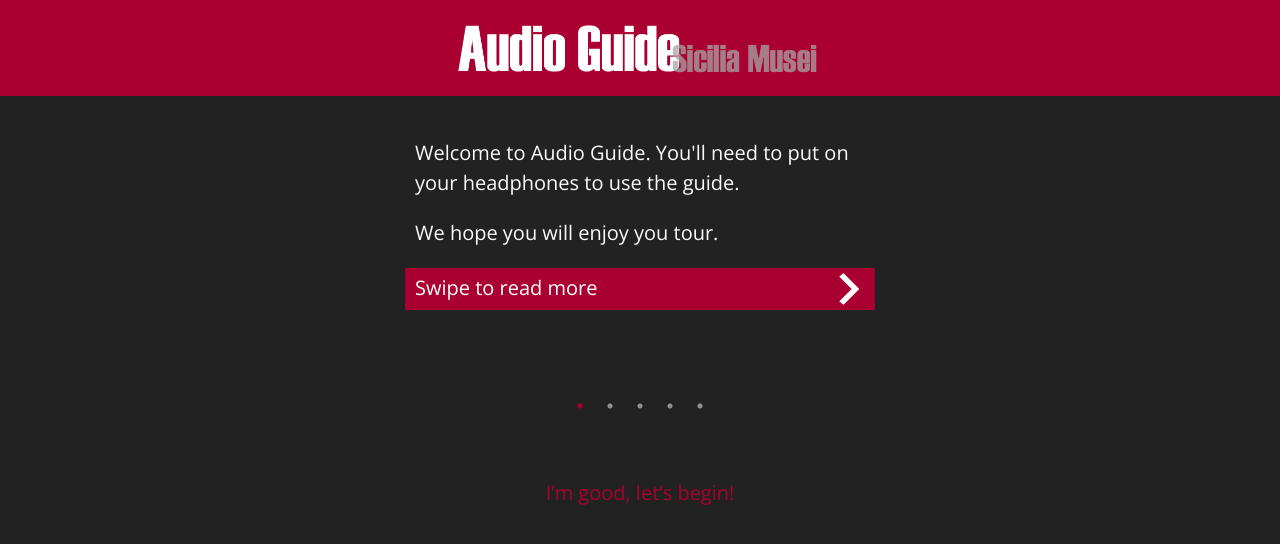
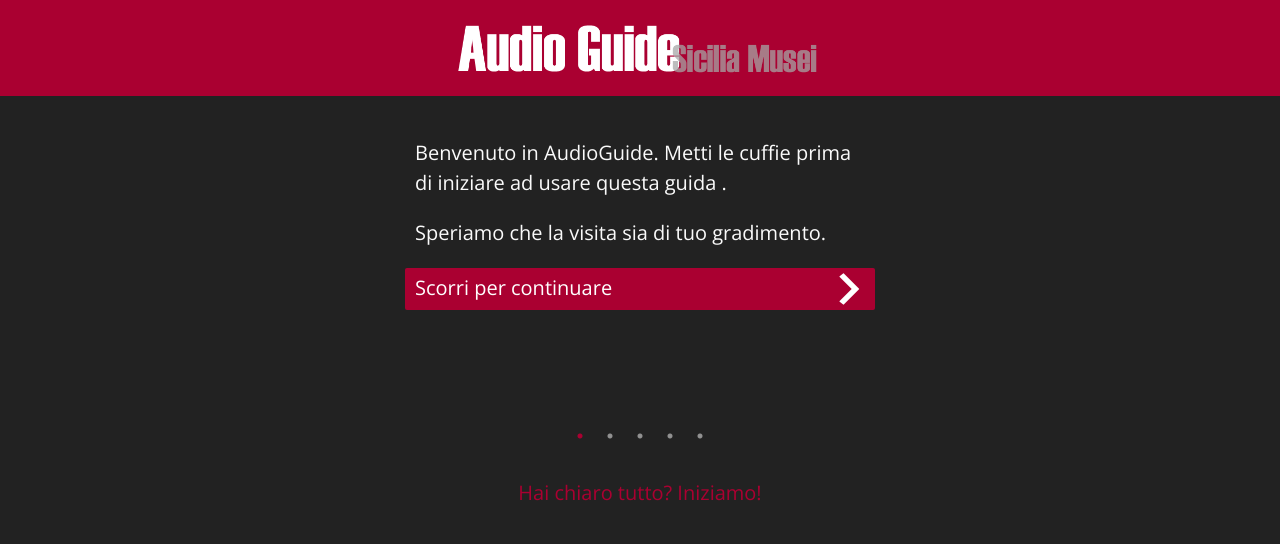
Before and after one commit to giannimessina/audioguide, a Jekyll site: the page built from welcome/welcome.md, in a window 1280 px wide. Shown: the top 544 px of the page. Built offline with Jekyll 4.4.1, drawn with Linux system fonts in a browser that asks for light colours.

Commit message:
Update welcome.html

```diff
--- a/_layouts/welcome.html
+++ b/_layouts/welcome.html
@@ -14,29 +14,31 @@
 	      	<div class="slick-container">
 		      	<div class="slick">
 		    		<div>
-						<p>Welcome to Audio Guide. You'll need to put on your headphones to use the guide.</p>
+						<p>Benvenuto in AudioGuide.
+							 Metti le cuffie prima di iniziare ad usare questa guida .</p>
 
-						<p>We hope you will enjoy you tour.</p>
-						<div class="prompt slick-slide-to-next">Swipe to read more
+						<p>Speriamo che la visita sia di tuo gradimento.</p>
+						<div class="prompt slick-slide-to-next">Scorri per continuare
 						<span class="button-forward">
 	      					<img src="{{ site.baseurl }}/assets/img/icons/button_forward.png"/>
 	    				</span>
 	    				</div>
 					</div>
 					<div>
-						<p>Look out for the headphones symbol in the exhibition and then hit the number you&rsquo;re in front of to begin.</p>
+						<p>Cerca il simbolo delle cuffie vicino alle opere e poi premi il numero che hai davanti per iniziare.</p>
 						<p>
 							<img class="welcome-example-icon slick-slide-to-next" src="{{ site.baseurl }}/assets/img/welcome/example-headphones-icon.gif"/>
 						</p>
 					</div>
 					<div>
-						<p>Press the menu icon at the top right of the screen to change stops.</p>
+						<p>Premi l'icona del menu in alto a destra sullo schermo passare ad un'altra opera.</p>
 						<p>
 							<img class="screenshot slick-slide-to-next" src="{{ site.baseurl }}/assets/img/welcome/highlight-bento-menu.gif"/>
 						</p>
 					</div>
 					<div>
-						<p>Use the buttons at the bottom of the screen to move to the next or previous stop.</p>
+						<p>
+								Utilizzare i pulsanti nella parte inferiore dello schermo per passare all'opera successiva o precedente.</p>
 						<p>
 							<img class="screenshot slick-slide-to-next" src="{{ site.baseurl }}/assets/img/welcome/highlight-footer-buttons.gif"/>
 						</p>
@@ -58,7 +60,7 @@
       </div>
       	    <p class="skip-text">
 	    	<a href="{{ site.baseurl }}/">
-	        	I&rsquo;m good, let&rsquo;s begin!
+	        	Hai chiaro tutto? Iniziamo!
 	    	</a>
 	    </p>
     </div>
```
